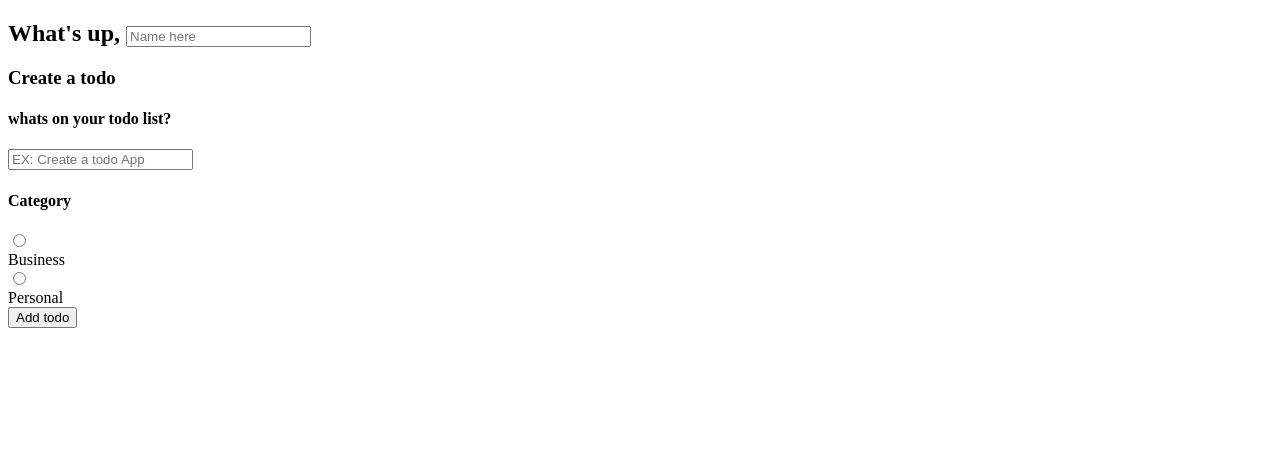
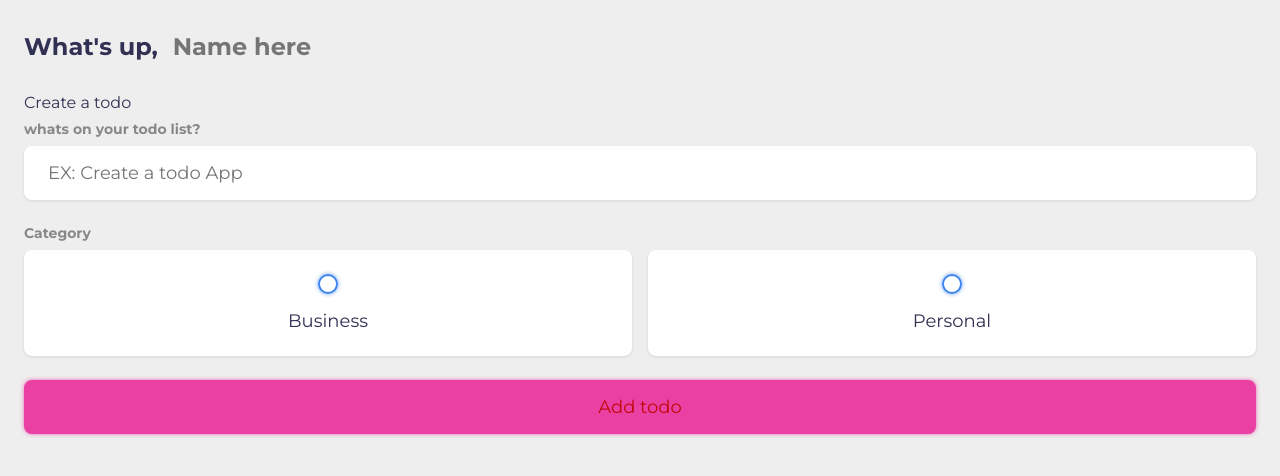
Before and after one commit to yan-pi/vue-todo, a Vue app: page / in a window 1280 px wide. Shown: the top 476 px of the page. Built offline with nearby package versions, Linux system fonts and the light colour scheme.

Commit message:
Feat: aplica o Sass ao css do projeto

```diff
--- a/src/App.vue
+++ b/src/App.vue
@@ -116,4 +116,226 @@ onMounted(() => {
   </main>
 </template>
 
-<style scoped></style>
+<style lang="scss">
+
+input:not([type="radio"]):not([type="checkbox"]), button {
+	appearance: none;
+	border: none;
+	outline: none;
+	background: none;
+	cursor: initial;
+}
+
+body {
+	background: $light;
+	color: $dark;
+
+  section {
+	margin-top: 2rem;
+	margin-bottom: 2rem;
+	padding-left: 1.5rem;
+	padding-right: 1.5em;
+  }
+
+  h3 {
+	  color: $dark;
+	  font-size: 1rem;
+	  font-weight: 400;
+	  margin-bottom: 0.5rem;
+  }
+
+  h4 {
+	  color: $grey;
+	  font-size: 0.875rem;
+	  font-weight: 700;
+	  margin-bottom: 0.5rem;
+  }
+}
+
+
+.greeting {
+	display: flex;
+
+  .title input {
+	margin-left: 0.5rem;
+	flex: 1 1 0%;
+	min-width: 0;
+
+}
+
+  input {
+	  color: $dark;
+	  font-size: 1.5rem;
+	  font-weight: 700;
+  }
+}
+
+
+.create-todo input[type="text"] {
+	display: block;
+	width: 100%;
+	font-size: 1.125rem;
+	padding: 1rem 1.5rem;
+	color: $dark;
+	background-color: #FFF;
+	border-radius: 0.5rem;
+	box-shadow: $shadow;
+	margin-bottom: 1.5rem;
+}
+
+.create-todo {
+
+  .options {
+	  display: grid;
+	  grid-template-columns: repeat(2, 1fr);
+	  grid-gap: 1rem;
+	  margin-bottom: 1.5rem;
+  }
+
+  label{
+    display: flex;
+	  flex-direction: column;
+	  align-items: center;
+	  justify-content: center;
+	  padding: 1.5rem;
+	  background-color: #FFF;
+	  border-radius: 0.5rem;
+	  box-shadow: $shadow;
+	  cursor: pointer;
+  }
+}
+
+
+input[type="radio"],
+input[type="checkbox"] {
+	display: none;
+}
+
+.bubble {
+	display: flex;
+	align-items: center;
+	justify-content: center;
+	width: 20px;
+	height: 20px;
+	border-radius: 50%;
+	border: 2px solid $business;
+	box-shadow: $business-glow;
+
+  &:after {
+	  content: "";
+	  display: block;
+	  opacity: 0;
+	  width: 0px;
+	  height: 0px;
+	  background-color: $business;
+	  box-shadow: $business-glow;
+	  border-radius: 50%;
+	  transition: 0.2s ease-in-out;
+  }
+
+  .business{
+    border-color: $business;
+    box-shadow: $business-glow;
+  }
+  .personal {
+	  border-color: $personal;
+	  box-shadow: $personal-glow;
+
+  &:after {
+	  background-color: $personal;
+	  box-shadow: $personal-glow;
+  }
+  }
+}
+
+
+input:checked ~ .bubble::after {
+	width: 10px;
+	height: 10px;
+	opacity: 1;
+}
+
+.create-todo .options label div {
+	color: $dark;
+	font-size: 1.125rem;
+	margin-top: 1rem;
+}
+
+.create-todo input[type="submit"] {
+	display: block;
+	width: 100%;
+	font-size: 1.125rem;
+	padding: 1rem 1.5rem;
+	color: #c00909;
+	background-color: $primary;
+	border-radius: 0.5rem;
+	box-shadow: $personal-glow;
+	cursor: pointer;
+	transition: 0.2s ease-in-out;
+  &:hover {
+	opacity: 0.75;
+}
+}
+
+.todo-list .list {
+	margin: 1rem 0;
+}
+
+.todo-list .todo-item {
+	display: flex;
+	align-items: center;
+	background-color: #FFF;
+	padding: 1rem;
+	border-radius: 0.5rem;
+	box-shadow: $shadow;
+	margin-bottom: 1rem;
+}
+
+.todo-item label {
+	display: block;
+	margin-right: 1rem;
+	cursor: pointer;
+}
+
+.todo-item .todo-content {
+	flex: 1 1 0%;
+}
+
+.todo-item .todo-content input {
+	color: $dark;
+	font-size: 1.125rem;
+}
+
+.todo-item .actions {
+	display: flex;
+	align-items: center;
+}
+
+.todo-item .actions button {
+	display: block;
+	padding: 0.5rem;
+	border-radius: 0.25rem;
+	color: #FFF;
+	cursor: pointer;
+	transition: 0.2s ease-in-out;
+}
+
+.todo-item .actions button:hover {
+	opacity: 0.75;
+}
+
+.todo-item .actions .edit {
+	margin-right: 0.5rem;
+	background-color: $primary;
+}
+
+.todo-item .actions .delete {
+	background-color: $danger;
+}
+
+.todo-item.done .todo-content input {
+	text-decoration: line-through;
+	color: $grey;
+}
+
+</style>
--- /dev/null
+++ b/src/assets/scss/app.scss
@@ -0,0 +1,27 @@
+
+/* app.scss */
+
+/* Definição das variáveis de cores */
+$primary: #EA40A4;
+$business: #3A82EE;
+$personal: $primary;
+$light: #EEE;
+$grey: #888;
+$dark: #313154;
+$danger: #ff5b57;
+
+$shadow: 0 1px 3px rgba(0, 0, 0, 0.1);
+
+$business-glow: 0px 0px 4px rgba(58, 130, 238, 0.75);
+$personal-glow: 0px 0px 4px rgba(234, 64, 164, 0.75);
+$primary-glow: 0px 0px 4px rgba(234, 64, 164, 0.75);
+
+/* Definição das variáveis de fontes */
+@import url('https://fonts.googleapis.com/css2?family=Montserrat:wght@400;700&display=swap');
+
+* {
+	margin: 0;
+	padding: 0;
+	box-sizing: border-box;
+	font-family: 'montserrat', sans-serif;
+}
--- a/vite.config.js
+++ b/vite.config.js
@@ -4,4 +4,9 @@ import vue from '@vitejs/plugin-vue'
 // https://vitejs.dev/config/
 export default defineConfig({
   plugins: [vue()],
+  css: {
+    preprocessorOptions: {
+      scss: { additionalData: `@import "./src/assets/scss/app.scss";` }
+    }
+  }
 })
```
